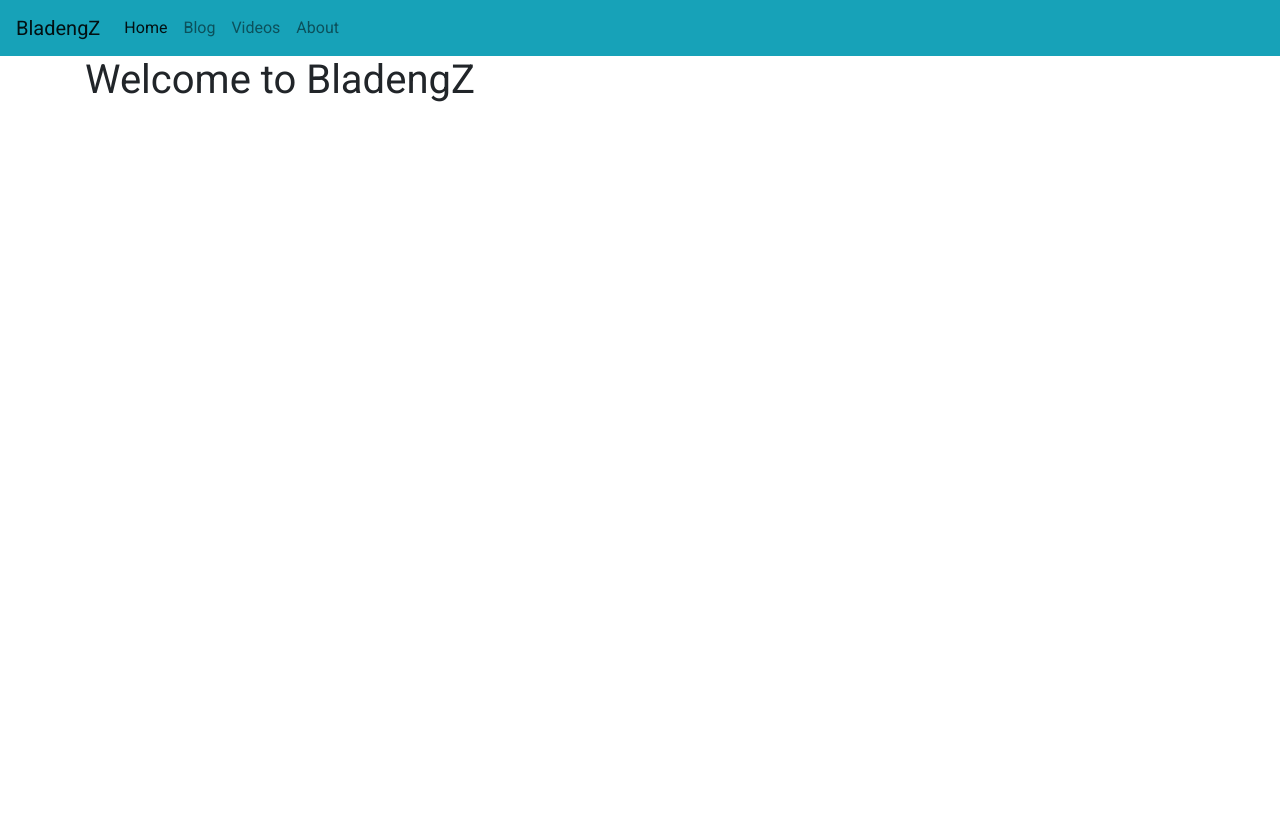
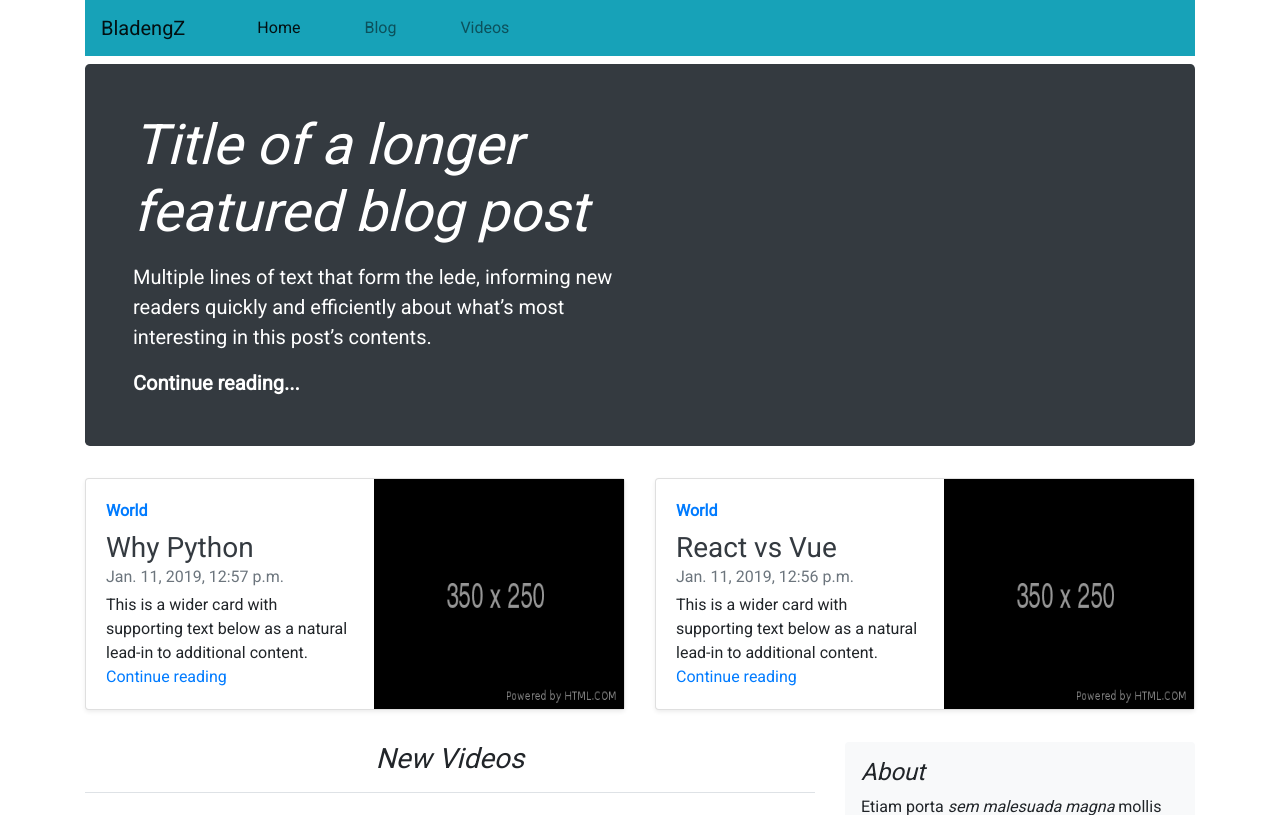
Before and after one commit to blessedsibanda434/bladengz, a Django app: page / in a window 1280 px wide. Shown: the top 815 px of the page. Before the commit the page ends 102 px from the top, so only its background shows below. Run offline with Django 3.2, Linux system fonts and the light colour scheme; some libraries are stand-ins or nearby versions.

Commit message:
ui and code highlighting

```diff
--- a/bladengz/settings.py
+++ b/bladengz/settings.py
@@ -25,7 +25,7 @@ SECRET_KEY = 'jk_asabew-#5*b7_*qxb1z!l&=_5a@vajtm**z2a4z8r!j%^n_'
 # SECURITY WARNING: don't run with debug turned on in production!
 DEBUG = True
 
-ALLOWED_HOSTS = ['0.0.0.0','127.0.0.1','localhost', 'mysite.com', 'bladengz.herokuapp.com']
+ALLOWED_HOSTS = ['0.0.0.0','127.0.0.1','localhost', 'mysite.com', 'bladengz.herokuapp.com', '192.168.42.93']
 
 
 # Application definition
--- /dev/null
+++ b/bladengz/templates/_header.html
@@ -0,0 +1,24 @@
+<header class="pb-2">
+    <nav class="navbar navbar-expand-lg navbar-light bg-info">
+        <a class="navbar-brand" href="#">BladengZ</a>
+        <button class="navbar-toggler" type="button" data-toggle="collapse" data-target="#navbarSupportedContent" aria-controls="navbarSupportedContent" aria-expanded="false" aria-label="Toggle navigation">
+            <span class="navbar-toggler-icon"></span>
+        </button>
+
+        <div class="collapse navbar-collapse" id="navbarSupportedContent">
+            {% with url_name=request.resolver_match.url_name %}
+            <ul class="navbar-nav">
+                <li class="nav-item ml-md-5 mr-5 {% if url_name == 'home' %}active{% endif %}">
+                    <a class="nav-link" href="{% url 'home' %}">Home</a>
+                </li>
+                <li class="nav-item mr-5 {% if url_name == 'post_list' %}active{% endif %}">
+                    <a class="nav-link" href="{% url 'blog:post_list' %}">Blog</a>
+                </li>
+                <li class="nav-item mr-5 {% if url_name == 'video_list' %}active{% endif %}">
+                    <a class="nav-link" href="{% url 'videos:video_list' %}">Videos</a>
+                </li>
+            </ul>
+            {% endwith %}
+        </div>
+    </nav>
+</header>
--- /dev/null
+++ b/bladengz/templates/_sidebar.html
@@ -0,0 +1,21 @@
+<div class="p-3 mb-3 bg-light rounded">
+    <h4 class="font-italic">About</h4>
+    <p class="mb-0">Etiam porta <em>sem malesuada magna</em> mollis euismod. Cras mattis consectetur purus sit amet fermentum. Aenean lacinia bibendum nulla sed consectetur.</p>
+</div>
+<div class="p-3">
+    <h4 class="font-italic">Archives</h4>
+    <ol class="list-unstyled mb-0">
+        <li><a href="#">March 2019</a></li>
+        <li><a href="#">February 2019</a></li>
+        <li><a href="#">January 2019</a></li>
+    </ol>
+</div>
+
+<div class="p-3">
+    <h4 class="font-italic">Get in touch</h4>
+    <ol class="list-unstyled">
+        <li><a href="#">GitHub</a></li>
+        <li><a href="#">Twitter</a></li>
+        <li><a href="#">Facebook</a></li>
+    </ol>
+</div>
--- a/bladengz/templates/base.html
+++ b/bladengz/templates/base.html
@@ -15,11 +15,24 @@
 
     <title>BladengZ</title>
   </head>
+  <style>
+
+  </style>
   <body>
-    {% include 'header.html' %}
+
     <div class="container">
+       {% include '_header.html' %}
        {% block content %}{% endblock content %}
     </div>
+
+    <footer class="text-muted border-top border-secondary py-2 align-items-center">
+        <div class="container">
+            <p class="float-right">
+                <a href="#">Back to top</a>
+            </p>
+            <p class="text-center">Bladengz &copy; 2018</p>
+        </div>
+    </footer>
     <!-- Optional JavaScript -->
     <!-- jQuery first, then Popper.js, then Bootstrap JS -->
     <script src="{% static 'js/jquery-3.3.1.slim.min.js' %}"></script>
--- a/bladengz/templates/header.html
+++ /dev/null
@@ -1,25 +0,0 @@
-<nav class="navbar navbar-expand-lg navbar-light bg-info">
-  <a class="navbar-brand" href="#">BladengZ</a>
-  <button class="navbar-toggler" type="button" data-toggle="collapse" data-target="#navbarSupportedContent" aria-controls="navbarSupportedContent" aria-expanded="false" aria-label="Toggle navigation">
-    <span class="navbar-toggler-icon"></span>
-  </button>
-
-  <div class="collapse navbar-collapse" id="navbarSupportedContent">
-      {% with url_name=request.resolver_match.url_name %}
-    <ul class="navbar-nav mr-auto">
-      <li class="nav-item {% if url_name == 'home' %}active{% endif %}">
-        <a class="nav-link" href="{% url 'home' %}">Home</a>
-      </li>
-      <li class="nav-item mr-auto {% if url_name == 'post_list' %}active{% endif %}">
-        <a class="nav-link" href="{% url 'blog:post_list' %}">Blog</a>
-      </li>
-        <li class="nav-item mr-auto {% if url_name == 'video_list' %}active{% endif %}">
-        <a class="nav-link" href="{% url 'videos:video_list' %}">Videos</a>
-      </li>
-      <li class="nav-item mr-auto">
-        <a class="nav-link" href="#">About</a>
-      </li>
-    </ul>
-      {% endwith %}
-  </div>
-</nav>
--- a/bladengz/templates/home.html
+++ b/bladengz/templates/home.html
@@ -1,5 +1,65 @@
 {% extends 'base.html' %}
 
 {% block content %}
-    <h1>Welcome to BladengZ</h1>
+<div class="jumbotron p-3 p-md-5 text-white bg-dark">
+    <div class="col-md-6 px-0">
+        <h1 class="display-4 font-italic">Title of a longer featured blog post</h1>
+        <p class="lead my-3">Multiple lines of text that form the lede, informing new readers quickly and efficiently about what’s most interesting in this post’s contents.</p>
+        <p class="lead mb-0"><a href="#" class="text-white font-weight-bold">Continue reading...</a></p>
+    </div>
+</div>
+
+<div class="row mb-2">
+    {% for post in latest_posts %}
+    <div class="col-md-6">
+        <div class="card flex-md-row mb-4 shadow-sm h-md-250">
+        <div class="card-body d-flex flex-column align-items-start">
+            <strong class="d-inline-block mb-2 text-primary">World</strong>
+            <h3 class="mb-0">
+            <a class="text-dark" href="#">{{post.title}}</a>
+            </h3>
+            <div class="mb-1 text-muted">{{post.created}}</div>
+            <p class="card-text mb-auto">This is a wider card with supporting text below as a natural lead-in to additional content.</p>
+            <a href="#">Continue reading</a>
+        </div>
+        <img class="card-img-right flex-auto d-none d-lg-block" width="250px" height="230px" src="{{post.image_header.url}}" alt="">
+        </div>
+    </div>
+    {% endfor %}
+</div>
+
+<div class="row">
+        <div class="col-md-8">
+            <h3 class="pb-3 mb-4 font-italic border-bottom text-center">New Videos</h3>
+            <div class="row">
+                {% for vid in latest_videos %}
+                <div class="col-md-6">
+                    <div class="card mb-4 shadow-sm">
+                        <div>
+                            <iframe width="100%" height="225" src="{{vid.url}}"
+                            frameborder="0" allow="accelerometer; autoplay; encrypted-media; gyroscope; picture-in-picture"
+                            allowfullscreen></iframe>
+                        </div>
+                        <div class="card-body">
+                            <p class="card-text">This is a wider card with supporting text below as a natural lead-in to additional content. This content is a little bit longer.</p>
+                            <div class="d-flex justify-content-between align-items-center">
+                                <div class="btn-group">
+                                    <button type="button" class="btn btn-sm btn-outline-secondary">View</button>
+                                    <button type="button" class="btn btn-sm btn-outline-secondary">Edit</button>
+                                </div>
+                                <small class="text-muted">9 mins</small>
+                            </div>
+                        </div>
+                    </div>
+                </div>
+                {% endfor %}
+            </div>
+        </div>
+
+        <div class="col-md-4">
+            {% include '_sidebar.html' %}
+        </div>
+    </div>
+
+
 {% endblock content %}
--- a/bladengz/templates/videos/video_detail.html
+++ b/bladengz/templates/videos/video_detail.html
@@ -18,3 +18,6 @@
     </div>
 
 {% endblock content %}
+
+
+ mmk
--- a/bladengz/views.py
+++ b/bladengz/views.py
@@ -1,4 +1,13 @@
 from django.views.generic import TemplateView
 
+from blog.models import Post
+from videos.models import Video
+
 class HomeView(TemplateView):
+    latest_videos = Video.objects.all()[:2]
+    latest_posts = Post.objects.all()[:2]
+    extra_context = {
+        'latest_posts': latest_posts,
+        'latest_videos': latest_videos
+    }
     template_name = 'home.html'
```
Also changed, not shown: bladengz/templates/_posts.html (added, +18 -0 lines), bladengz/templates/_videos.html (added, +24 -0 lines), bladengz/templates/blog/post_list.html (+4 -15 lines), bladengz/templates/list.html (added, +21 -0 lines), bladengz/templates/videos/video_list.html (+4 -14 lines), bladengz/media/images/image_headers/blog-post.png (added), bladengz/media/images/image_headers/blog-post_TVrCFpi.png (added), bladengz/media/images/image_headers/blog-post_b9oCBW6.png (added), bladengz/static/css/styles.css (line endings or trailing spaces), db.sqlite3.
